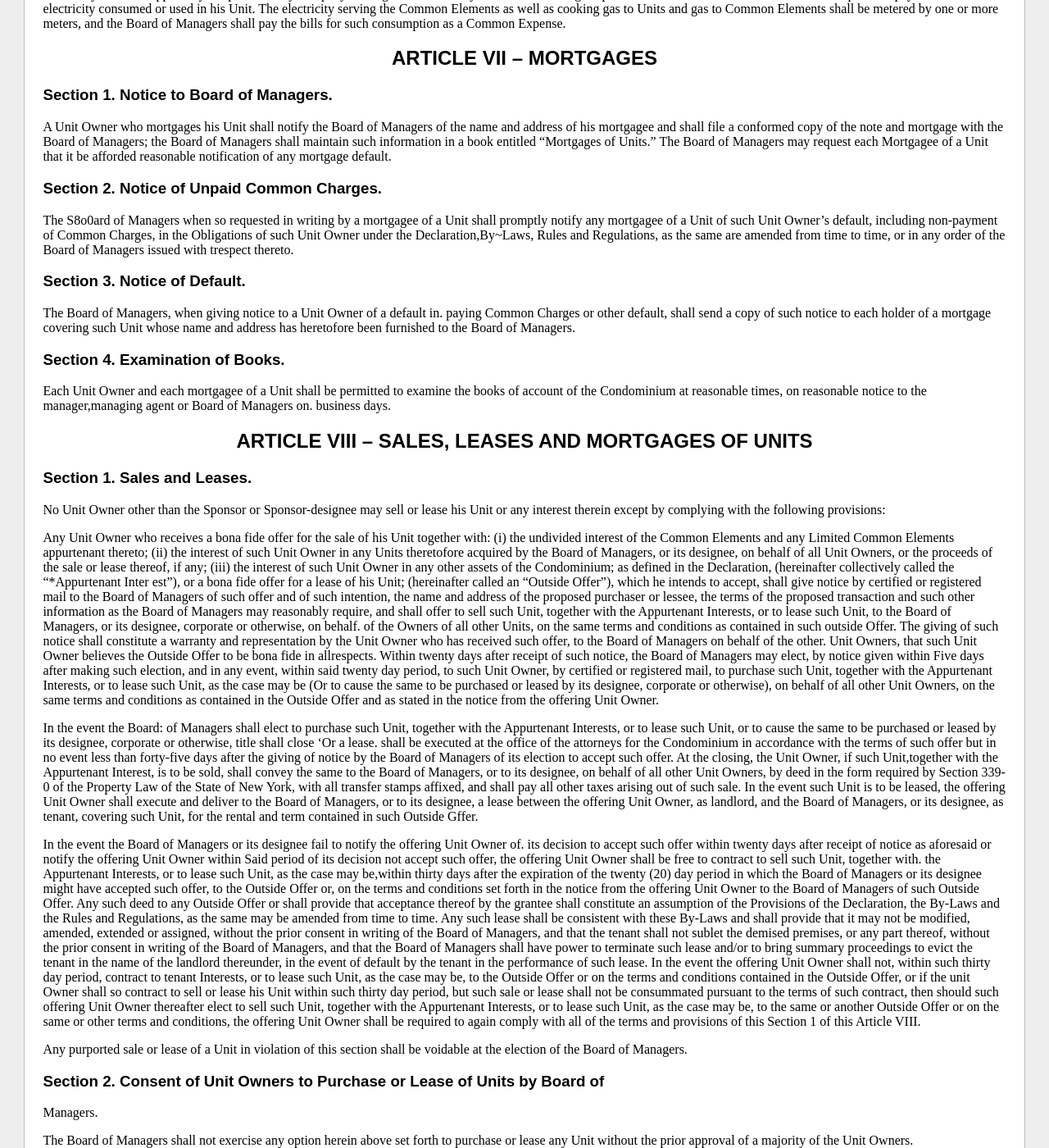
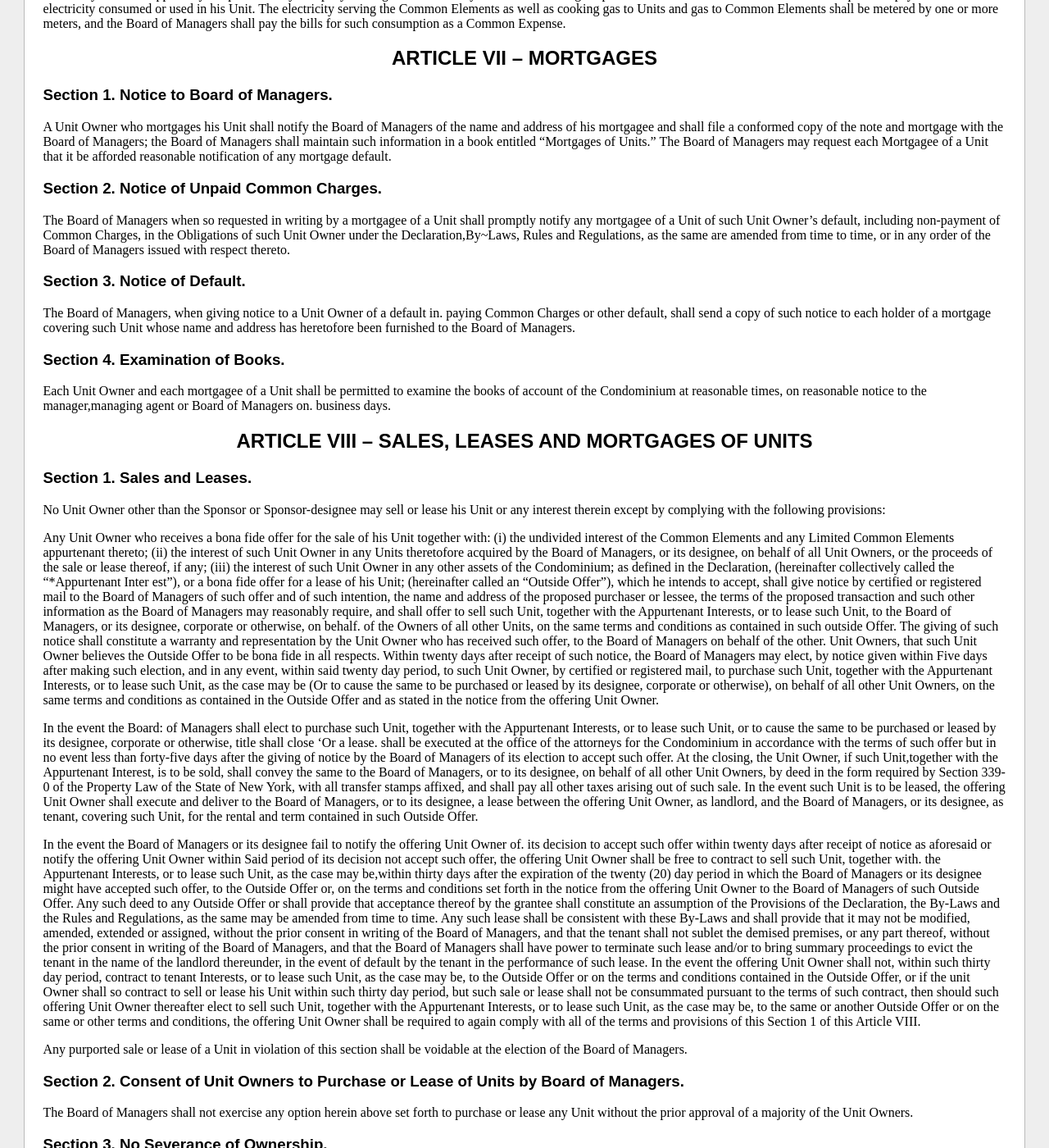
Before and after one commit to lmanul/424, a Jekyll site: the page built from by_laws/index.md, in a window 1280 px wide and 1400 px high, scrolled down 11695 px. Shown: the whole window at 82% size. Built offline with Jekyll 4.4.1, drawn with Linux system fonts in a browser that asks for light colours; some of the changed text lies outside the part shown.

Commit message:
Some more spelling corrections

```diff
--- a/by_laws/index.md
+++ b/by_laws/index.md
@@ -440,8 +440,7 @@ not less than forty-eight hours from the time the original meeting was called.
 
 ### Section 6. Order of Business.
 
-The order of business
-at all meetings of the Unit Owners shall be as follows:
+The order of business at all meetings of the Unit Owners shall be as follows:
 
 a. Roll call
 
@@ -1089,12 +1087,12 @@ that it be afforded reasonable notification of any mortgage default.
 
 ### Section  2. Notice of Unpaid Common Charges.
 
-The S8o0ard of Managers when so requested in
+The Board of Managers when so requested in
 writing by a mortgagee of a Unit shall promptly notify any mortgagee of a Unit
 of such Unit Owner's default, including non-payment of Common Charges, in the
 Obligations of such Unit Owner under the Declaration,By~Laws, Rules and
 Regulations, as the same are amended from time to time, or in any order of the
-Board of Managers issued with trespect thereto.
+Board of Managers issued with respect thereto.
 
 ### Section 3. Notice of Default.
 
@@ -1138,7 +1136,7 @@ on the same terms and conditions as contained in such outside Offer. The giving
 of such notice shall constitute a warranty and representation by the Unit
 Owner who has received such offer, to the Board of Managers on behalf of the
 other. Unit Owners, that such Unit Owner believes the Outside Offer to be bona
-fide in allrespects. Within twenty days after receipt of such notice, the
+fide in all respects. Within twenty days after receipt of such notice, the
 Board of Managers may elect, by notice given within Five days after making such
 election, and in any event, within said twenty day period, to such Unit Owner,
 by certified or registered mail, to purchase such Unit, together with the
@@ -1162,7 +1160,7 @@ taxes arising out of such sale. In the event such Unit is to be leased, the
 offering Unit Owner shall execute and deliver to the Board of Managers, or to
 its designee, a lease between the offering Unit Owner, as landlord, and the
 Board of Managers, or its designee, as tenant, covering such Unit, for the
-rental and term contained in such Outside Gffer.
+rental and term contained in such Outside Offer.
 
 In the event the Board of Managers or its designee fail to notify the offering
 Unit Owner of. its decision to accept such offer within twenty days after
@@ -1198,8 +1196,7 @@ with all of the terms and provisions of this Section 1 of this Article VIII.
 Any purported sale or lease of a Unit in violation of this section shall be
 voidable at the election of the Board of Managers.
 
-### Section 2. Consent of Unit Owners to Purchase or Lease of Units by Board of
-Managers.
+### Section 2. Consent of Unit Owners to Purchase or Lease of Units by Board of Managers.
 
 The Board of Managers shall not exercise any option herein above set
 forth to purchase or lease any Unit without the prior approval of a majority of
@@ -1362,7 +1359,7 @@ after the end of each fiscal year. .
 
 The invalidity of any part of these By-Laws shall not
 impair or affect in any manner the validity, enforceability or effect of the
-balance of these By- Laws. .
+balance of these By-Laws.
 
 ### Section 2. Captions.
 
```
Also changed, not shown: other parts of by_laws/index.md (+39 -40 lines), 1 other file.
